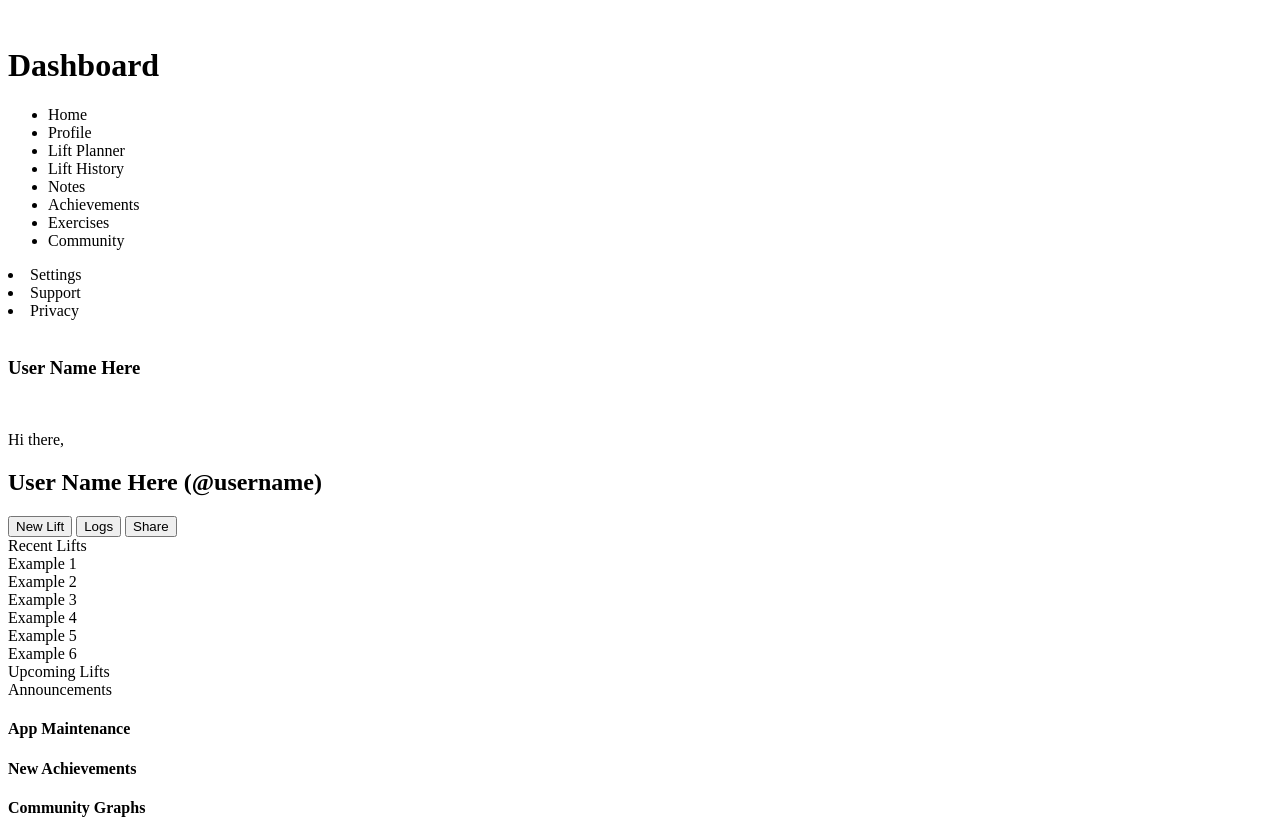
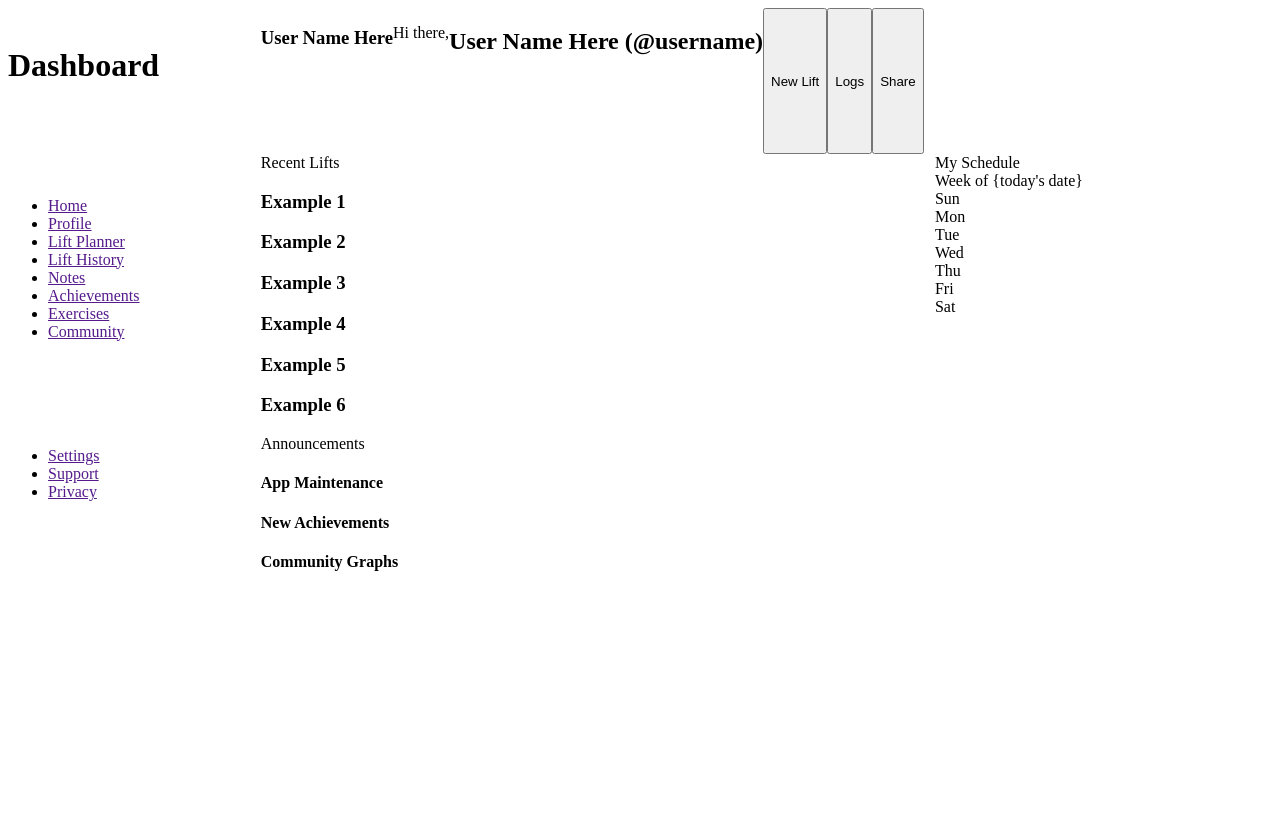
Before and after one commit to king7hills/admin_dashboard, a plain HTML site: page index.html in a window 1280 px wide. After the commit the page ends 800 px from the top, so only its background shows below. Drawn offline with Linux system fonts and the light colour scheme.

Commit message:
began css grid skeleton. Refined more html.

```diff
--- a/index.html
+++ b/index.html
@@ -7,6 +7,7 @@
     <link rel="stylesheet" href="styles.css">
 </head>
 <body>
+    <div class="wrapper">
         <div class="sidebar">
             <div class="title">
                 <img src="" alt="">
@@ -15,21 +16,23 @@
 
             <div class="nav">
                 <ul>
-                <li>Home</li>
-                <li>Profile</li>
-                <li>Lift Planner</li>
-                <li>Lift History</li>
-                <li>Notes</li>
-                <li>Achievements</li>
-                <li>Exercises</li>
-                <li>Community</li>
+                    <li><a href="">Home</a></li>
+                    <li><a href="">Profile</a></li>
+                    <li><a href="">Lift Planner</a></li>
+                    <li><a href="">Lift History</a></li>
+                    <li><a href="">Notes</a></li>
+                    <li><a href="">Achievements</a></li>
+                    <li><a href="">Exercises</a></li>
+                    <li><a href="">Community</a></li>
                 </ul>
             </div>
 
             <div class="control_panel">
-            <li>Settings</li>
-            <li>Support</li>
-            <li>Privacy</li>
+                <ul>
+                    <li><a href="">Settings</a></li>
+                    <li><a href="">Support</a></li>
+                    <li><a href="">Privacy</a></li>
+                </ul>
             </div>
         </div>
 
@@ -46,15 +49,36 @@
 
         <div class="main">
             <div class="recent">Recent Lifts
-            <div class="card">Example 1</div>
-            <div class="card">Example 2</div>
-            <div class="card">Example 3</div>
-            <div class="card">Example 4</div>
-            <div class="card">Example 5</div>
-            <div class="card">Example 6</div>
+                <div class="card">
+                    <h3>Example 1</h3>
                 </div>
-        <div class="upcoming">Upcoming Lifts
+                <div class="card">
+                    <h3>Example 2</h3>
+                </div>
+                <div class="card">
+                    <h3>Example 3</h3>
+                </div>
+                <div class="card">
+                    <h3>Example 4</h3>
+                </div>
+                <div class="card">
+                    <h3>Example 5</h3>
+                </div>
+                <div class="card">
+                    <h3>Example 6</h3>
+                </div>
+            </div>
 
+            <div class="upcoming">My Schedule
+                <div class="week_calendar">Week of {today's date}
+                    <div class="weekday">Sun</div>
+                    <div class="weekday">Mon</div>
+                    <div class="weekday">Tue</div>
+                    <div class="weekday">Wed</div>
+                    <div class="weekday">Thu</div>
+                    <div class="weekday">Fri</div>
+                    <div class="weekday">Sat</div>
+                </div>
             </div>
             <div class="announcements">Announcements
                 <div class="announcement_card">
@@ -71,5 +95,6 @@
                 </div>
             </div>
         </div>
+    </div>
 </body>
 </html>
--- a/styles.css
+++ b/styles.css
@@ -0,0 +1,22 @@
+.wrapper {
+    display: grid;
+    grid-template-columns: 1fr 4fr;
+    grid-template-rows: 1fr 3fr;
+}
+
+.sidebar {
+    grid-column: 1;
+    grid-row: 1/4;
+    display: grid;
+}
+
+.header {
+    grid-column: 2;
+    grid-row: 1;
+    display: flex;
+}
+
+.main {
+    display: grid;
+    grid-template-columns: 2fr 1fr;
+}
```
Lines whose indentation alone changed are shown as unchanged.
